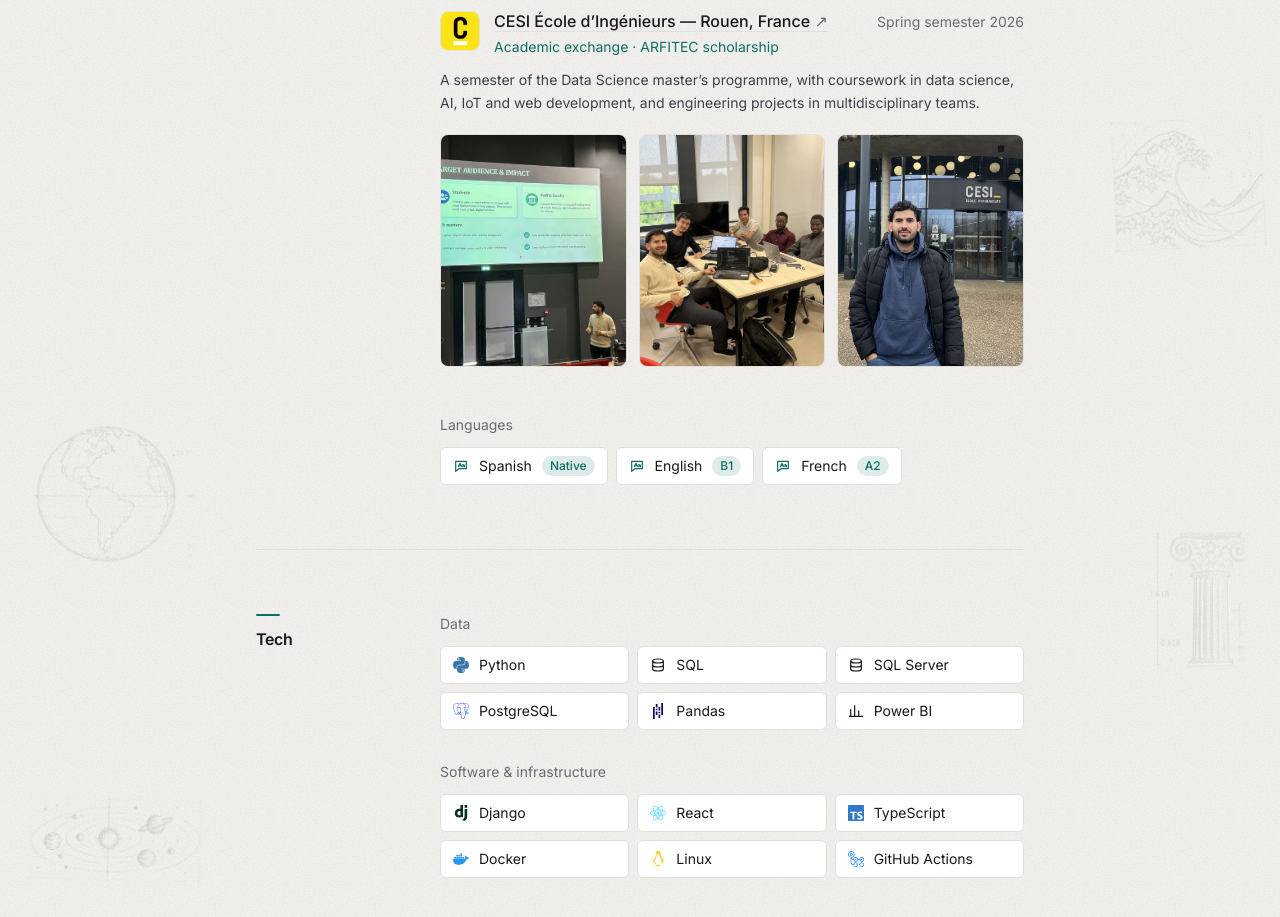
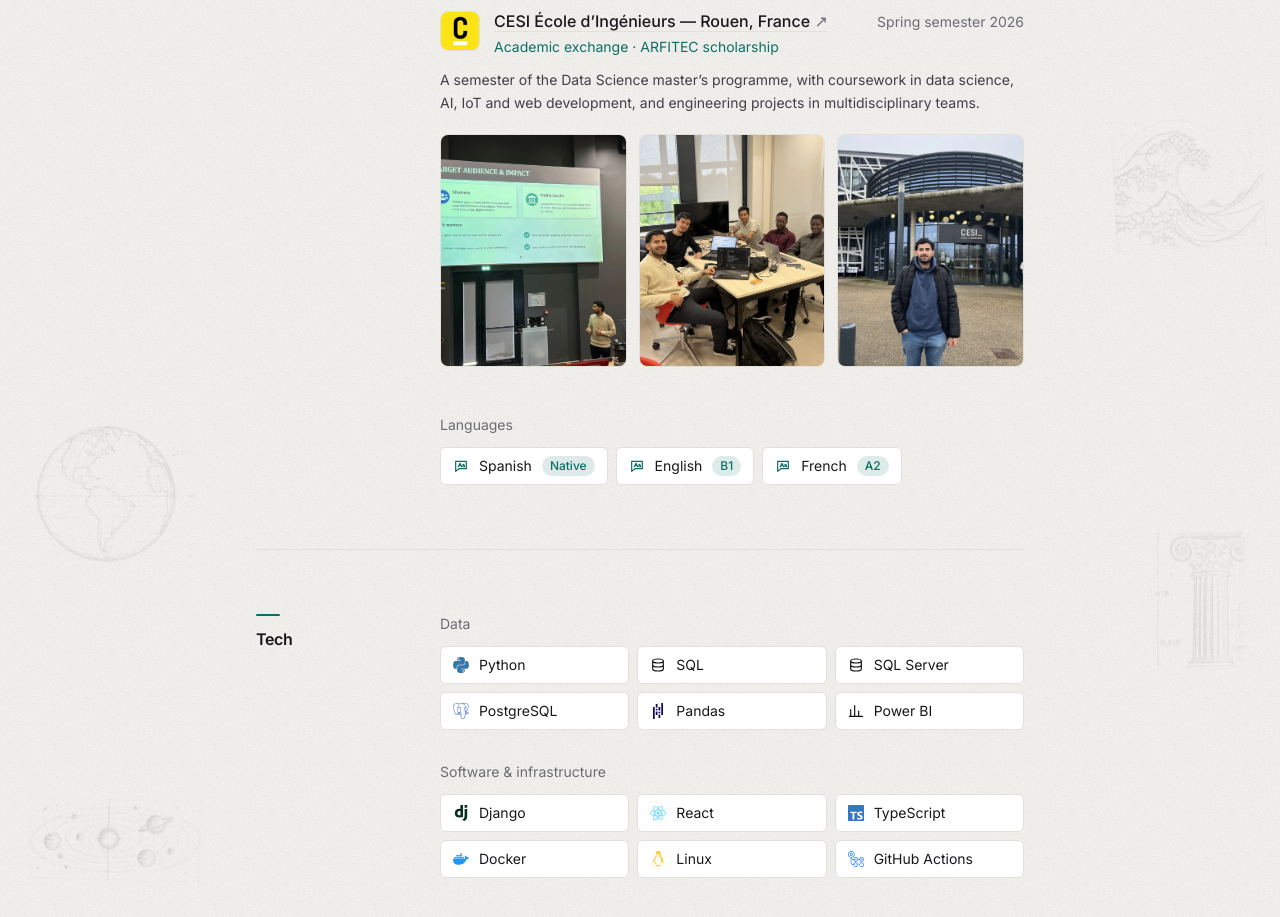
Before and after one commit to deadour/portfolio, a React (Vite) app: page / in a window 1280 px wide. Shown: the part 6220-7137 px from the top of the page. Built offline with nearby package versions, Linux system fonts and the light colour scheme.

Commit message:
Use the full CESI photo as its thumbnail again

```diff
--- a/src/content/en.ts
+++ b/src/content/en.ts
@@ -226,7 +226,7 @@
       images: [
         { src: '/images/cesi-presenting.webp', alt: 'Eduardo presenting a team project in a CESI lecture hall' },
         { src: '/images/cesi-team.webp', alt: 'Eduardo working with his project team around a table with laptops' },
-        { src: '/images/cesi-thumb.webp', href: '/images/cesi.webp', alt: 'Eduardo in front of the CESI École d’Ingénieurs sign' },
+        { src: '/images/cesi.webp', alt: 'Eduardo in front of the CESI École d’Ingénieurs sign' },
       ],
     },
   ],
--- a/src/content/es.ts
+++ b/src/content/es.ts
@@ -226,7 +226,7 @@
       images: [
         { src: '/images/cesi-presenting.webp', alt: 'Eduardo presentando un proyecto en equipo en un auditorio de CESI' },
         { src: '/images/cesi-team.webp', alt: 'Eduardo trabajando con su equipo de proyecto alrededor de una mesa con notebooks' },
-        { src: '/images/cesi-thumb.webp', href: '/images/cesi.webp', alt: 'Eduardo frente al cartel de CESI École d’Ingénieurs' },
+        { src: '/images/cesi.webp', alt: 'Eduardo frente al cartel de CESI École d’Ingénieurs' },
       ],
     },
   ],
```
Also changed, not shown: public/images/cesi-thumb.webp (deleted).
